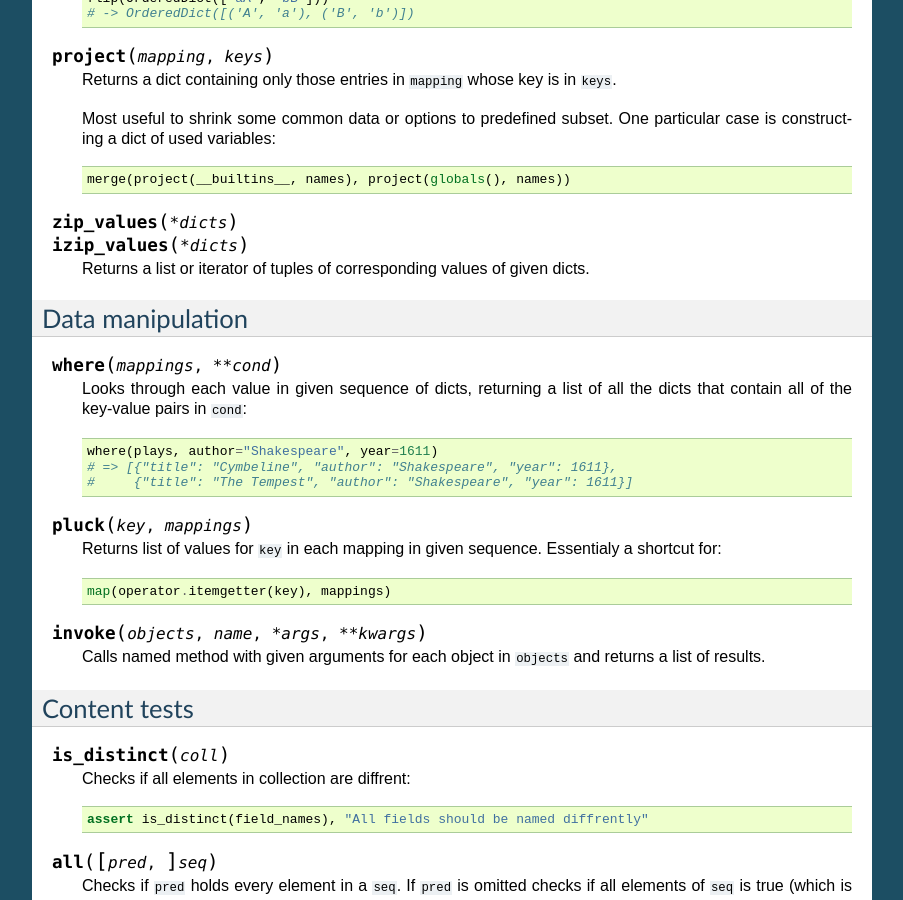
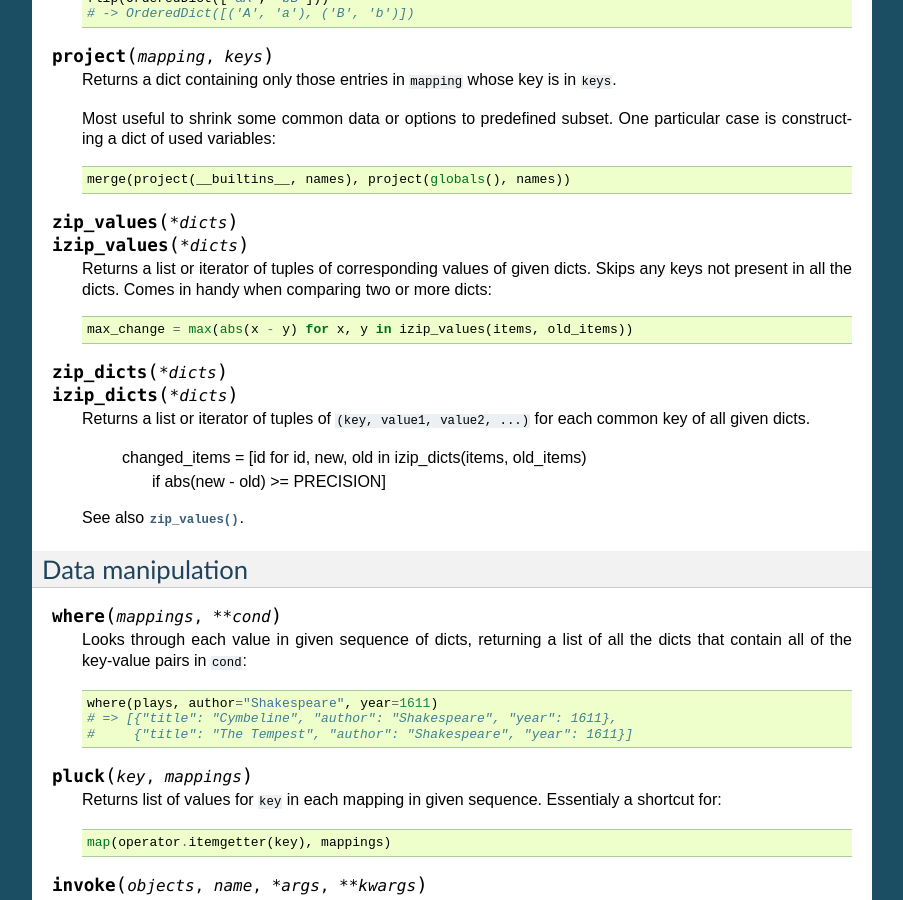
Before and after one commit to Jamaal224/funcy, a Sphinx documentation site: the page built from docs/colls.rst, in a window 1280 px wide and 900 px high, scrolled down 2267 px. Shown: the whole window, without its empty margins (198-1101 px from the left). Built offline with Sphinx 7.4.7, drawn with Linux system fonts in a browser that asks for light colours; pages that are not in the unit, such as notebooks, are missing from menus; some of the changed text lies outside the part shown.

Commit message:
Docs for i?zip_dicts() and example for izip_values()

```diff
--- a/docs/colls.rst
+++ b/docs/colls.rst
@@ -146,10 +146,26 @@ Dict utils
 
         merge(project(__builtins__, names), project(globals(), names))
 
+
 .. function:: zip_values(*dicts)
               izip_values(*dicts)
 
-    Returns a list or iterator of tuples of corresponding values of given dicts.
+    Returns a list or iterator of tuples of corresponding values of given dicts. Skips any keys not present in all the dicts. Comes in handy when comparing two or more dicts::
+
+        max_change = max(abs(x - y) for x, y in izip_values(items, old_items))
+
+
+.. function:: zip_dicts(*dicts)
+              izip_dicts(*dicts)
+
+    Returns a list or iterator of tuples of ``(key, value1, value2, ...)`` for each common key of all given dicts.
+
+
+        changed_items = [id for id, new, old in izip_dicts(items, old_items)
+                         if abs(new - old) >= PRECISION]
+
+    See also :func:`zip_values`.
+
 
 
 Data manipulation
```
